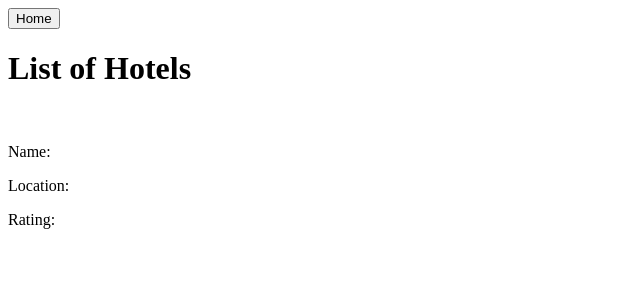
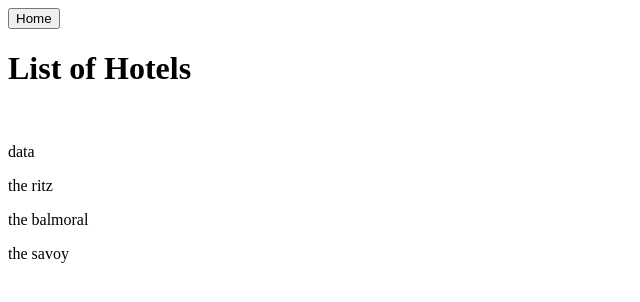
Before and after one commit to colinrobertson0911/hotelbookingsystem_frontend_angular, an Angular app: page /hotel-list in a window 1280 px wide. Shown: the top 302 px of the page, without its empty margins (0-640 px from the left). Built offline with nearby package versions, Linux system fonts and the light colour scheme.

Commit message:
hotel model and components created and display dummy data, real implementation commented out, no CSS yet

```diff
--- /dev/null
+++ b/src/app/hotel-list/hotel-item/hotel-item.component.html
@@ -0,0 +1 @@
+<p> {{ hotel.Name }}</p>
--- /dev/null
+++ b/src/app/hotel-list/hotel-item/hotel-item.component.ts
@@ -0,0 +1,18 @@
+import { Component, OnInit, Input } from '@angular/core';
+import { Hotel } from 'src/app/models/hotel';
+
+@Component({
+  selector: 'app-hotel-item',
+  templateUrl: './hotel-item.component.html',
+  styleUrls: ['./hotel-item.component.css']
+})
+export class HotelItemComponent implements OnInit {
+
+  @Input() hotel : Hotel;
+
+  constructor() { }
+
+  ngOnInit(): void {
+  }
+
+}
--- a/src/app/hotel-list/hotel-list.component.html
+++ b/src/app/hotel-list/hotel-list.component.html
@@ -3,6 +3,5 @@
 
 <br>
 
-<p>Name: </p>
-<p>Location: </p>
-<p>Rating: </p>
+
+<app-hotel-item *ngFor="let hotel of hotels" [hotel]="hotel"></app-hotel-item>
--- a/src/app/hotel-list/hotel-list.component.ts
+++ b/src/app/hotel-list/hotel-list.component.ts
@@ -1,4 +1,5 @@
 import { Component, OnInit } from '@angular/core';
+import { HttpClient } from '@angular/common/http';
 
 @Component({
   selector: 'app-hotel-list',
@@ -7,9 +8,24 @@
 })
 export class HotelListComponent implements OnInit {
 
-  constructor() { }
+  // hotels = hotels[]
+  hotels = []
+
+  constructor(private _http : HttpClient) { }
+
 
   ngOnInit(): void {
-  }
+
+    // let backend_url = "link to backend url for hotels list";
+    // let resp = this._http.get(backend_url);
+    // resp.subscribe(result => this.hotels = result as Hotel[])
+
+    this.hotels = [{"Name": "data"},
+                    {"Name":"the ritz"},
+                    {"Name":"the  balmoral"},
+                    {"Name":"the savoy"}
+  ]
 
 }
+
+}
--- /dev/null
+++ b/src/app/models/hotel.ts
@@ -0,0 +1,3 @@
+export class Hotel {
+    Name:string;
+}
--- a/tsconfig.app.json
+++ b/tsconfig.app.json
@@ -10,5 +10,8 @@
   ],
   "include": [
     "src/**/*.d.ts"
-  ]
+  ],
+  "angularCompilerOptions": {
+    "enableIvy": false
+  }
 }
```
Also changed, not shown: src/app/app.module.ts (+6 -2 lines), src/app/hotel-list/hotel-item/hotel-item.component.css (added), 2 other files (tests, documents, lock files or other folders).
